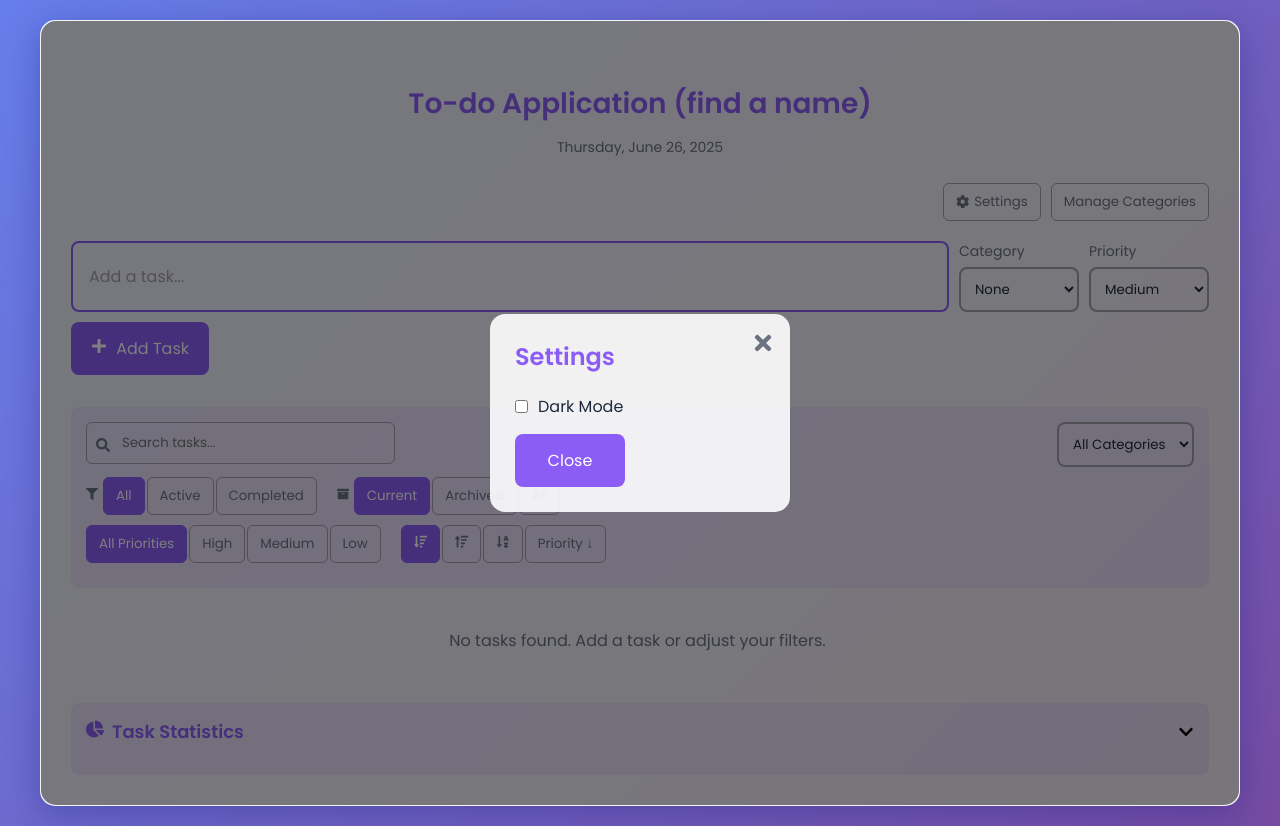
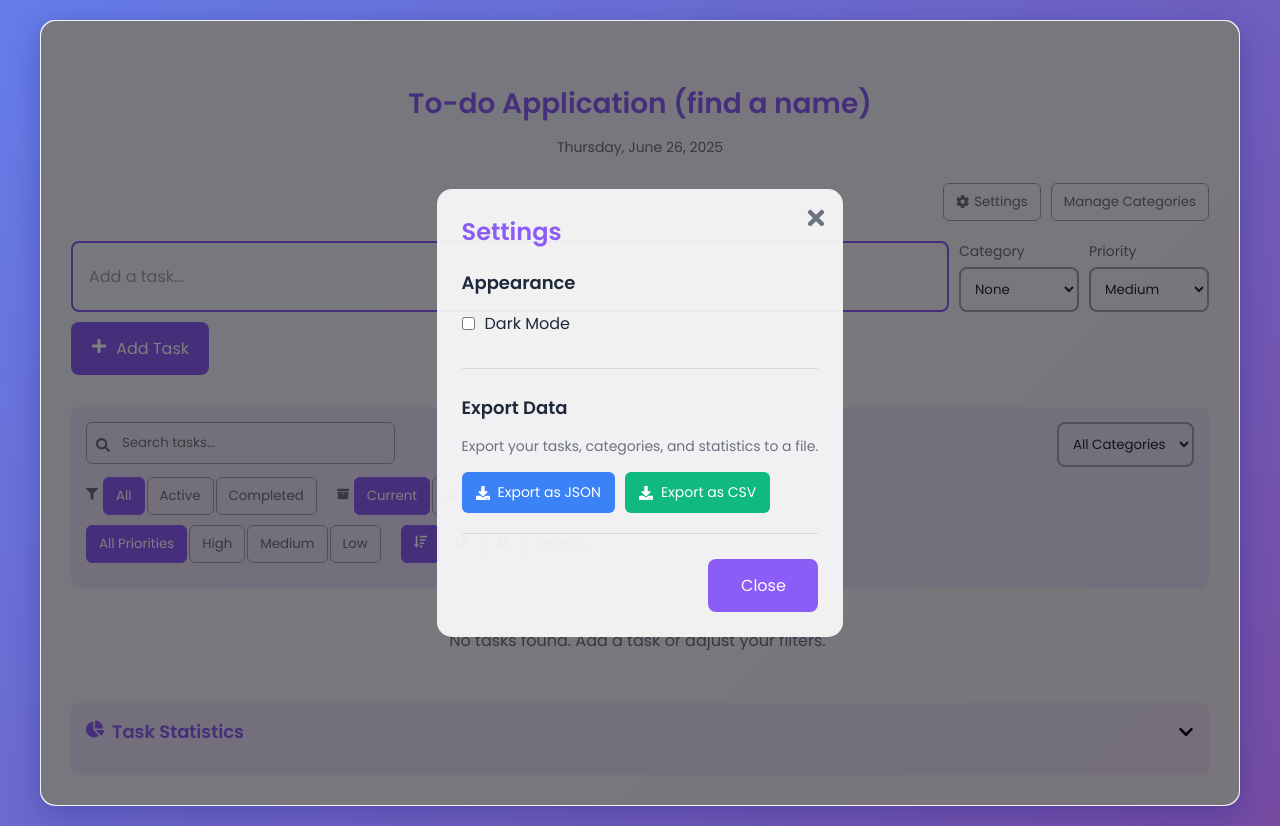
Before and after one commit to Tornio2/react-test2, a React (Create React App) app in the folder src/: page / in a window 1280 px wide. Both pictures are taken after a click on the button "Settings". Built offline with nearby package versions, Linux system fonts and the light colour scheme; the HTML template or start-up script is replaced by a standard one.

Commit message:
added import and export functionality by yours truly, chatgpt

```diff
--- a/src/App.css
+++ b/src/App.css
@@ -113,6 +113,95 @@ body.dark-mode {
   color: var(--text-primary);
 }
 
+.settings-panel h2 {
+  margin-bottom: 25px;
+  color: var(--primary);
+}
+
+.setting-section {
+  margin-bottom: 25px;
+  padding-bottom: 20px;
+  border-bottom: 1px solid rgba(0, 0, 0, 0.1);
+}
+
+.dark-mode .setting-section {
+  border-bottom: 1px solid rgba(255, 255, 255, 0.1);
+}
+
+.setting-section:last-child {
+  border-bottom: none;
+  margin-bottom: 15px;
+}
+
+.setting-section h3 {
+  font-size: 18px;
+  margin-bottom: 15px;
+  color: var(--text-primary);
+}
+
+.setting-description {
+  font-size: 14px;
+  color: var(--text-secondary);
+  margin-bottom: 15px;
+}
+
+.setting-item {
+  margin-bottom: 12px;
+}
+
+.setting-item label {
+  display: flex;
+  align-items: center;
+  gap: 10px;
+  cursor: pointer;
+  color: var(--text-primary);
+  font-size: 16px;
+}
+
+.setting-footer {
+  margin-top: 20px;
+  display: flex;
+  justify-content: flex-end;
+}
+
+/* Export button styles */
+.export-buttons {
+  display: flex;
+  gap: 10px;
+  flex-wrap: wrap;
+}
+
+.export-button {
+  display: flex;
+  align-items: center;
+  gap: 8px;
+  padding: 10px 14px;
+  border-radius: 6px;
+  font-size: 14px;
+  cursor: pointer;
+  transition: var(--transition);
+  border: none;
+  color: white;
+}
+
+.export-button.json-export {
+  background-color: var(--info);
+}
+
+.export-button.csv-export {
+  background-color: var(--success);
+}
+
+.export-button:hover {
+  opacity: 0.9;
+  transform: translateY(-2px);
+  box-shadow: 0 3px 10px rgba(0, 0, 0, 0.1);
+}
+
+.export-button:active {
+  transform: translateY(0);
+}
+
 
 @media screen and (max-width: 600px) {
   .todo-app {
--- a/src/App.js
+++ b/src/App.js
@@ -8,6 +8,9 @@ import FilterBar from './components/FilterBar';
 import StatsPanel from './components/StatsPanel';
 import Modal from './components/Modal';
 import { FaCog } from 'react-icons/fa';
+import { FaDownload } from 'react-icons/fa';
+import { FaFileExport } from 'react-icons/fa';
+
 
 function App() {
   const [todos, setTodos] = useState(() => {
@@ -252,6 +255,63 @@ function App() {
     setShowModal(true);
   };
 
+
+  // Add export functionality
+  const exportData = (format) => {
+    // Prepare the data to export
+    const dataToExport = {
+      todos,
+      categories,
+      stats: {
+        total: stats.total,
+        active: stats.active,
+        completed: stats.completed,
+        archived: stats.archived
+      },
+      exportDate: new Date().toISOString()
+    };
+
+    let fileContent;
+    let fileType;
+    let fileName;
+
+    // Format based on selected format
+    if (format === 'json') {
+      fileContent = JSON.stringify(dataToExport, null, 2);
+      fileType = 'application/json';
+      fileName = 'task-manager-export.json';
+    } else if (format === 'csv') {
+      // Create CSV content
+      let csvContent = 'ID,Text,Status,Priority,Category,Created Date,Updated Date,Completed Date,Archived Date\n';
+
+      todos.forEach(todo => {
+        const category = categories.find(cat => cat.id === todo.categoryId);
+        const status = todo.isArchived ? 'Archived' : todo.isComplete ? 'Completed' : 'Active';
+
+        csvContent += `${todo.id},"${todo.text.replace(/"/g, '""')}",`;
+        csvContent += `${status},${todo.priority || 'none'},`;
+        csvContent += `${category ? category.name : 'None'},`;
+        csvContent += `${todo.dateCreated || ''},${todo.dateUpdated || ''},`;
+        csvContent += `${todo.completedAt || ''},${todo.archivedAt || ''}\n`;
+      });
+
+      fileContent = csvContent;
+      fileType = 'text/csv';
+      fileName = 'task-manager-export.csv';
+    }
+
+    // Create a blob and download the file
+    const blob = new Blob([fileContent], { type: fileType });
+    const url = URL.createObjectURL(blob);
+    const link = document.createElement('a');
+    link.href = url;
+    link.download = fileName;
+    document.body.appendChild(link);
+    link.click();
+    document.body.removeChild(link);
+    URL.revokeObjectURL(url);
+  };
+
   return (
     <div className={`app-container ${darkMode ? 'dark-mode' : ''}`}>
       <div className="todo-app">
@@ -304,6 +364,9 @@ function App() {
             {modalContent === 'settings' && (
               <div className="settings-panel">
                 <h2>Settings</h2>
+
+                <div className="setting-section">
+                  <h3>Appearance</h3>
                   <div className="setting-item">
                     <label>
                       <input
@@ -314,7 +377,36 @@ function App() {
                       Dark Mode
                     </label>
                   </div>
-                <button onClick={() => setShowModal(false)} className="todo-button">Close</button>
+                </div>
+
+                <div className="setting-section">
+                  <h3>Export Data</h3>
+                  <p className="setting-description">
+                    Export your tasks, categories, and statistics to a file.
+                  </p>
+                  <div className="export-buttons">
+                    <button
+                      className="export-button json-export"
+                      onClick={() => exportData('json')}
+                      title="Export as JSON file"
+                    >
+                      <FaDownload /> Export as JSON
+                    </button>
+                    <button
+                      className="export-button csv-export"
+                      onClick={() => exportData('csv')}
+                      title="Export as CSV file"
+                    >
+                      <FaDownload /> Export as CSV
+                    </button>
+                  </div>
+                </div>
+
+                <div className="setting-footer">
+                  <button onClick={() => setShowModal(false)} className="todo-button">
+                    Close
+                  </button>
+                </div>
               </div>
             )}
           </Modal>
```
Lines whose indentation alone changed are shown as unchanged.
